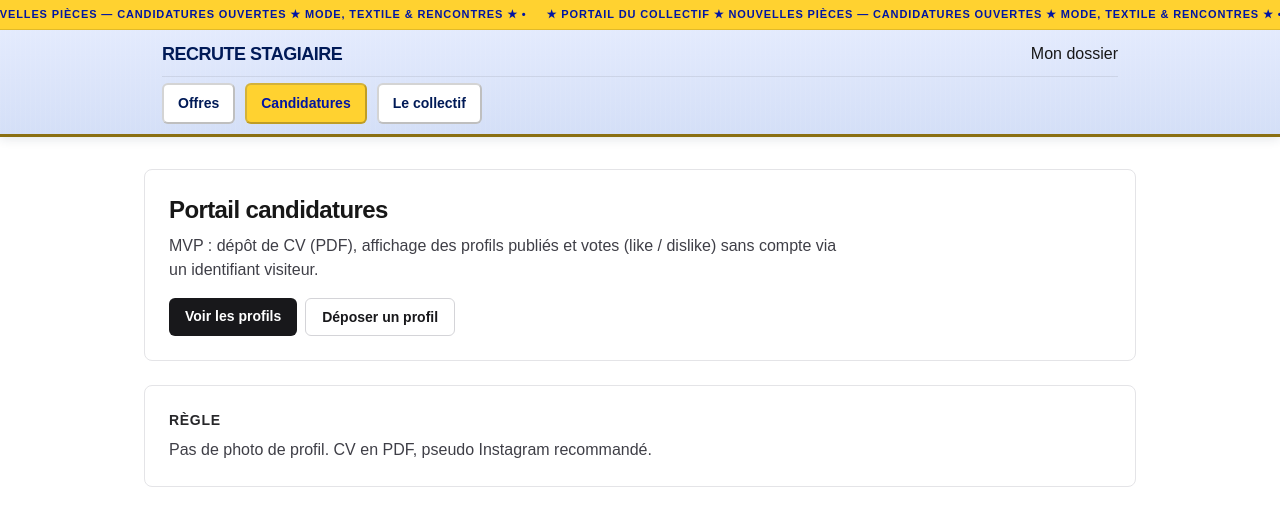
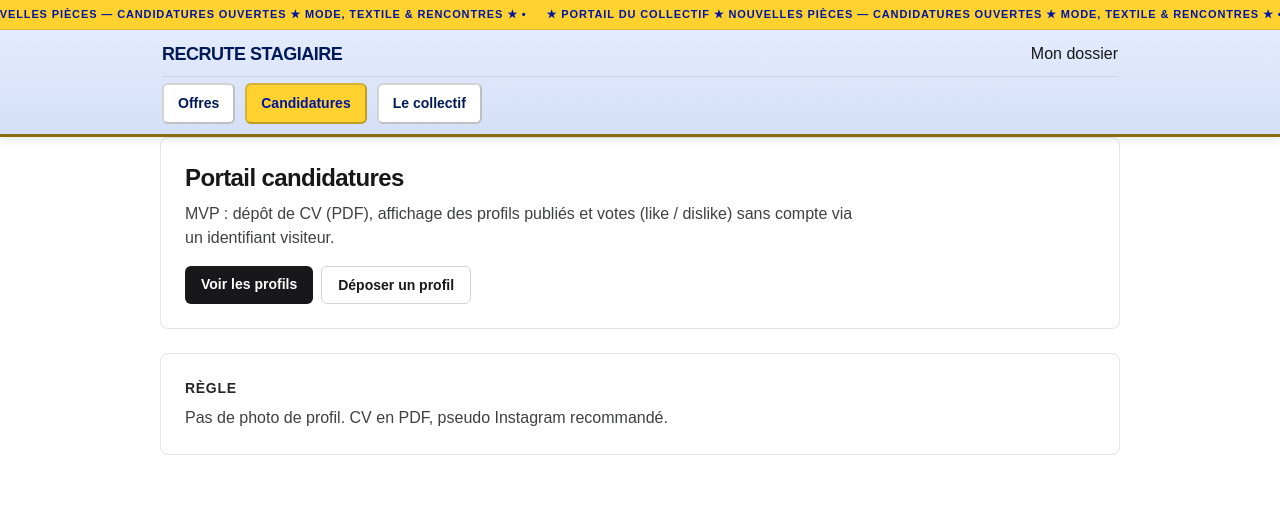
Before and after one commit to Rafaltor/portail-recrutestagiaire, a Next.js app: page / in a window 1280 px wide. Shown: the top 526 px of the page. Built offline with nearby package versions, Linux system fonts and the light colour scheme.

Commit message:
Fix design

```diff
--- a/app/layout.tsx
+++ b/app/layout.tsx
@@ -26,7 +26,7 @@ export default function RootLayout({
 }>) {
   return (
     <html lang="fr" className={`${geistSans.variable} ${geistMono.variable}`}>
-      <body className="min-h-dvh bg-zinc-50 text-zinc-900">
+      <body className="min-h-dvh bg-[#e8e8e8] text-[#212529]">
         <header className="header-wrap rs-header">
           <div className="rs-header-kitsch-pop rs-header-kitsch-pop--brand" aria-hidden="true">
             <div className="rs-header-kitsch-pop__track">
@@ -111,7 +111,9 @@ export default function RootLayout({
           </div>
         </header>
 
-        <main className="mx-auto w-full max-w-5xl px-4 py-8">{children}</main>
+        <main className="mx-auto w-full max-w-[980px] px-[10px] py-0">
+          {children}
+        </main>
       </body>
     </html>
   );
```
